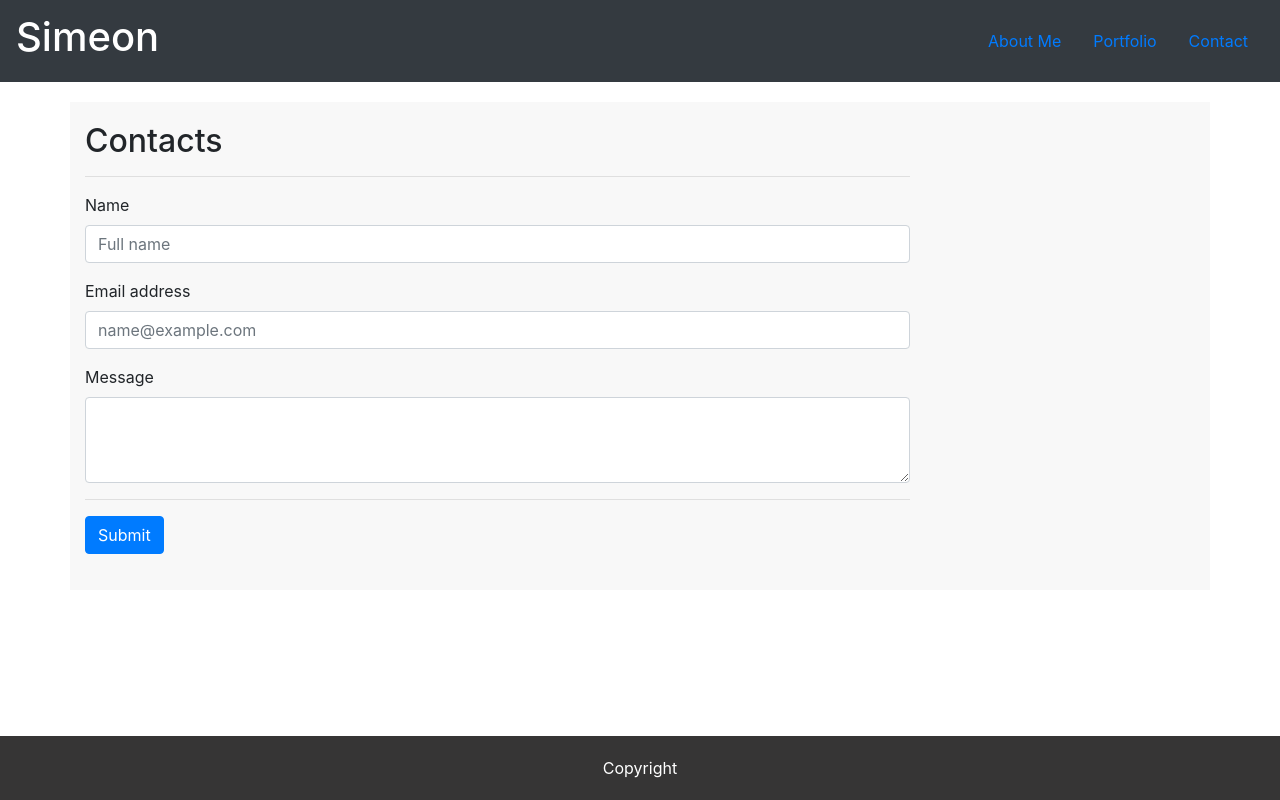
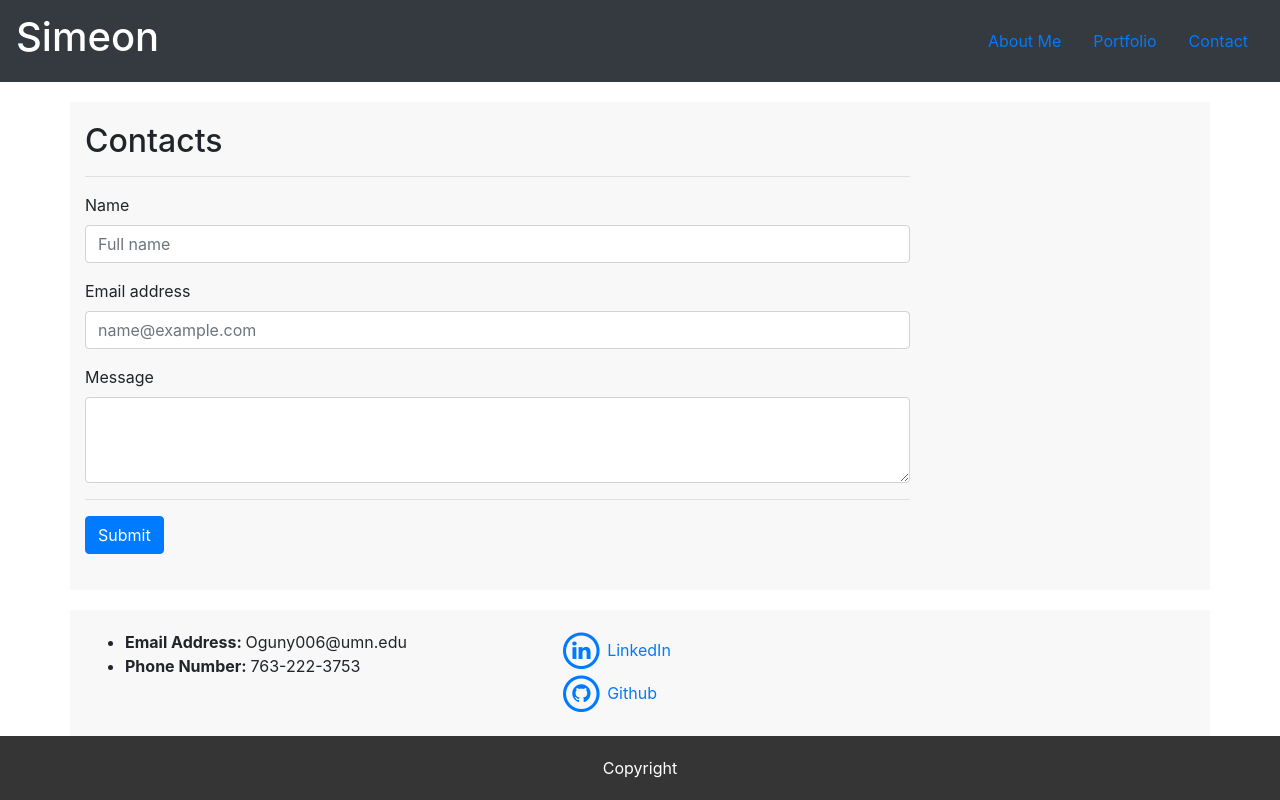
Before and after one commit to Simdog/Bootstrap-Fun, a plain HTML site: page contact.html in a window 1280 px wide. Drawn offline with nearby package versions, Linux system fonts and the light colour scheme.

Commit message:
working on linkedin and github

```diff
--- a/contact.html
+++ b/contact.html
@@ -4,8 +4,8 @@
     <meta charset="UTF-8">
     <meta name="viewport" content="width=device-width, initial-scale=1.0">
     <link rel="stylesheet" href="style.css">
+    <link rel="stylesheet" href="https://cdnjs.cloudflare.com/ajax/libs/font-awesome/4.7.0/css/font-awesome.min.css">
     <link rel="stylesheet" href="https://stackpath.bootstrapcdn.com/bootstrap/4.4.1/css/bootstrap.min.css" integrity="sha384-Vkoo8x4CGsO3+Hhxv8T/Q5PaXtkKtu6ug5TOeNV6gBiFeWPGFN9MuhOf23Q9Ifjh" crossorigin="anonymous">
-
     <title>Contact Me</title>
 </head>
 <body>
@@ -49,6 +49,40 @@
       ></div>
     </div>
   </div>
+  <div class="container">
+    <div class="row">
+      <div class="col-5">
+                <ul>
+          <li> <strong>Email Address: </strong>
+           Oguny006@umn.edu</li>
+          <li> <strong> Phone Number: </strong>
+            763-222-3753</li>
+
+        </ul>
+      </div>
+      <div class="col-7">
+        <a href="https://www.linkedin.com/in/simeon-ogunyemi-b49052135/" target="_blank" >
+                  <span class="fa-stack fa-lg">
+          <i class="fa fa-circle-thin fa-stack-2x"></i>
+          <i class="fa fa-linkedin fa-stack-1x"></i>
+        </span>
+        LinkedIn
+        </a>
+
+        <br>
+        <a href="https://github.com/Simdog" target="_blank" >        <span class="fa-stack fa-lg">
+          <i class="fa fa-circle-thin fa-stack-2x"></i>
+          <i class="fa fa-github fa-stack-1x"></i>
+        </span>
+        Github
+      </a>
+
+      </div>
+
+    </div>
+
+
+  </div>
     <footer>
       Copyright
   </footer>
```
Also changed, not shown: index.html (+27 -13 lines), portfolio.html (+1 -0 lines).
